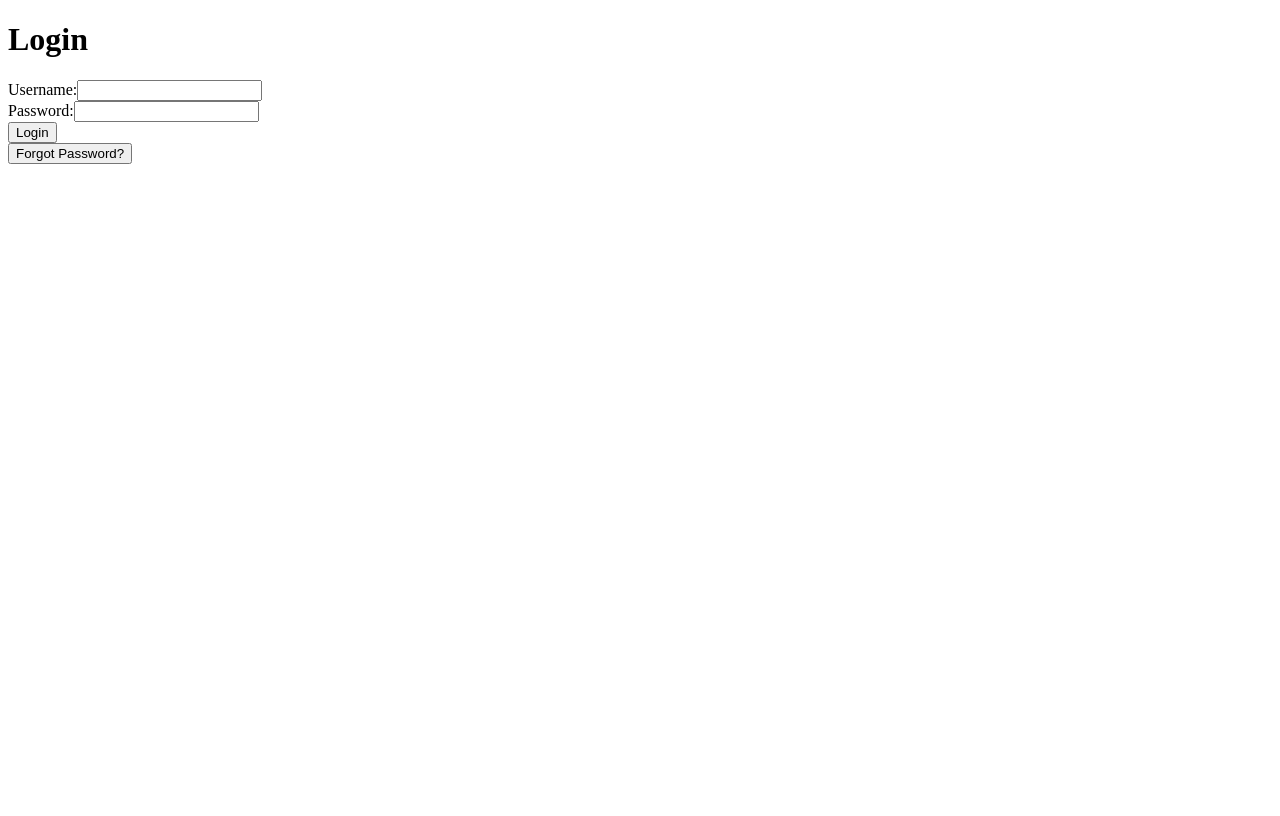
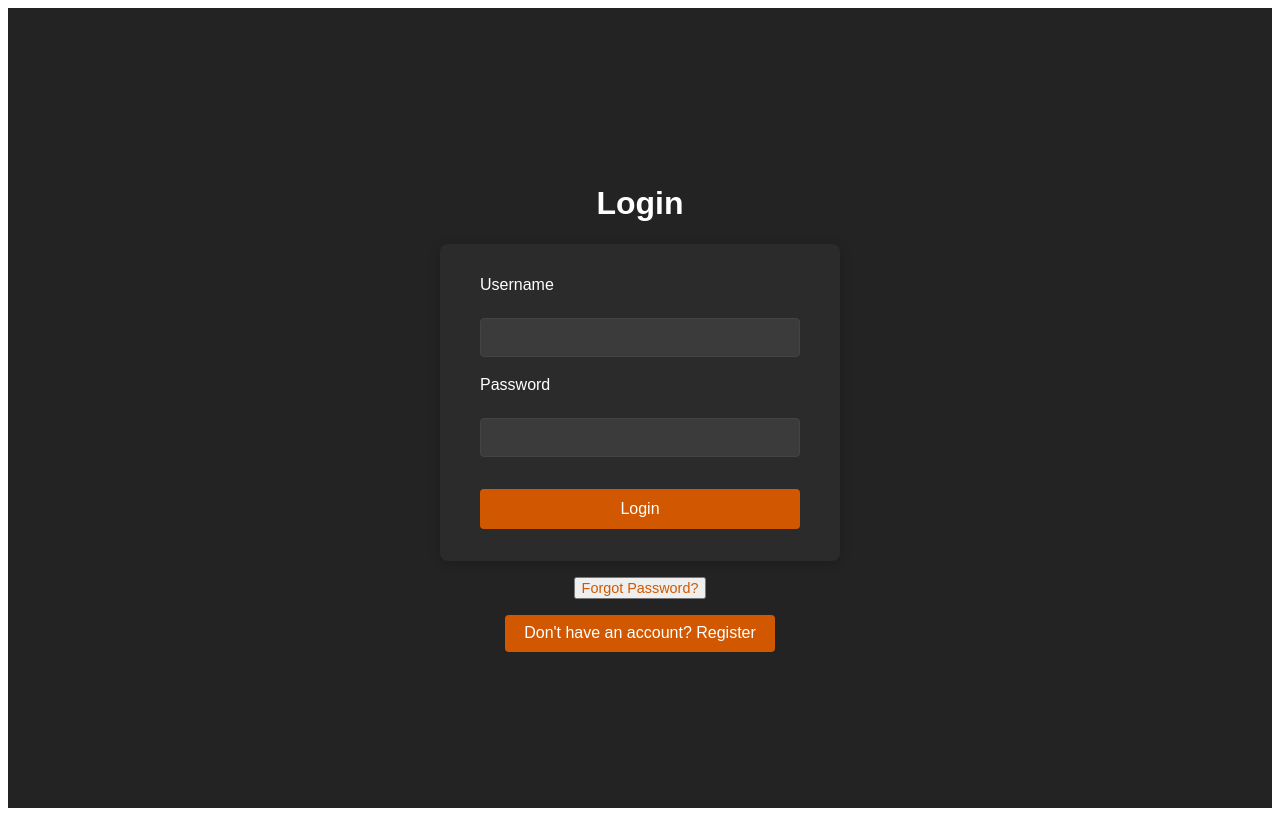
Before and after one commit to harshitagarwal04/Task-Management-System, a Next.js app in the folder frontend/: page /login in a window 1280 px wide. Built offline with nearby package versions, Linux system fonts and the light colour scheme.

Commit message:
Refactor UI components for Reset Password, Login, Home, and Register pages; implement consistent styling and layout improvements across forms

```diff
--- a/frontend/src/pages/login.tsx
+++ b/frontend/src/pages/login.tsx
@@ -1,10 +1,13 @@
 import React, { useState } from 'react';
 import { loginUser } from '../utils/api';
+import { useRouter } from 'next/router';
+import styles from '../styles/login.module.css';
 
 const Login: React.FC = () => {
   const [username, setUsername] = useState('');
   const [password, setPassword] = useState('');
   const [error, setError] = useState<string | null>(null);
+  const router = useRouter();
 
   const handleLogin = async (e: React.FormEvent) => {
     e.preventDefault();
@@ -20,16 +23,18 @@ const Login: React.FC = () => {
   };
 
   const handleResetPassword = () => {
-    console.log('Redirecting to reset password page...');
-    window.location.href = '/ResetPassword'; // Redirect to the reset password page
+    window.location.href = '/ResetPassword';
+  };
+
+  const handleRegisterRedirect = () => {
+    router.push('/register');
   };
 
   return (
-    <div>
+    <div className={styles.loginContainer}>
       <h1>Login</h1>
-      <form onSubmit={handleLogin}>
-        <div>
-          <label htmlFor="username">Username:</label>
+      <form className={styles.loginForm} onSubmit={handleLogin}>
+        <label htmlFor="username">Username</label>
         <input
           type="text"
           id="username"
@@ -37,9 +42,7 @@ const Login: React.FC = () => {
           onChange={(e) => setUsername(e.target.value)}
           required
         />
-        </div>
-        <div>
-          <label htmlFor="password">Password:</label>
+        <label htmlFor="password">Password</label>
         <input
           type="password"
           id="password"
@@ -47,11 +50,15 @@ const Login: React.FC = () => {
           onChange={(e) => setPassword(e.target.value)}
           required
         />
-        </div>
-        {error && <p style={{ color: 'red' }}>{error}</p>}
+        {error && <p className={styles.loginError}>{error}</p>}
         <button type="submit">Login</button>
       </form>
-      <button onClick={handleResetPassword}>Forgot Password?</button>
+      <button className={styles.resetpasswordLink} onClick={handleResetPassword}>
+        Forgot Password?
+      </button>
+      <button className={styles.registerRedirectButton} onClick={handleRegisterRedirect}>
+        Don't have an account? Register
+      </button>
     </div>
   );
 };
--- /dev/null
+++ b/frontend/src/styles/login.module.css
@@ -0,0 +1,90 @@
+.loginContainer {
+  min-height: 100vh;
+  background: #232323;
+  color: #fff;
+  display: flex;
+  flex-direction: column;
+  align-items: center;
+  justify-content: center;
+  font-family: 'Arial', sans-serif;
+}
+
+.loginForm {
+  background: #2b2b2b;
+  padding: 2rem 2.5rem;
+  border-radius: 8px;
+  box-shadow: 0 2px 12px rgba(0,0,0,0.2);
+  display: flex;
+  flex-direction: column;
+  gap: 1.2rem;
+  min-width: 320px;
+}
+
+.loginForm label {
+  font-weight: 500;
+  margin-bottom: 0.3rem;
+}
+
+.loginForm input {
+  padding: 0.6rem;
+  border: 1px solid #444;
+  border-radius: 4px;
+  background: #3b3b3b;
+  color: #fff;
+  font-size: 1rem;
+}
+
+.loginForm button {
+  background: #d15800;
+  color: #fff;
+  border: none;
+  border-radius: 4px;
+  padding: 0.7rem 1.2rem;
+  font-size: 1rem;
+  cursor: pointer;
+  margin-top: 0.75rem;
+  transition: background 0.2s;
+}
+
+.loginForm button:hover {
+  background: #b34700;
+
+}
+
+.loginError {
+  color: #f44336;
+  margin: 0.5rem 0;
+  font-size: 0.95rem;
+  text-align: center;
+}
+
+.resetpasswordLink {
+  color: #d15800;
+  text-decoration: none;
+  font-size: 0.9rem;
+  margin-top: 1rem;
+}
+.resetpasswordLink:hover {
+  text-decoration: underline;
+}
+
+.registerRedirectButton {
+  background: #d15800;
+  color: #fff;
+  border: none;
+  border-radius: 4px;
+  padding: 0.6rem 1.2rem;
+  font-size: 1rem;
+  cursor: pointer;
+  margin: 1rem auto 0 auto; /* Center horizontally, margin-top: 1rem */
+  transition: background 0.2s;
+  display: block;
+  width: auto; /* Restrict width to content */
+  min-width: 160px; /* Optional: set a minimum width for better appearance */
+}
+
+.registerRedirectButton:hover {
+  background: #b34700;
+  color: #232323;
+  text-decoration: underline;
+}
--- a/frontend/src/styles/profile.module.css
+++ b/frontend/src/styles/profile.module.css
@@ -92,8 +92,8 @@
 }
 
 .goBackButton {
-  background: #d15800;      /* White background */
-  color: #ffffff;        /* Dark gray text */
+  background: #d15800;
+  color: #ffffff;
   border: none;
   padding: 0.5rem 1rem;
   border-radius: 4px;
```
Also changed, not shown: frontend/src/pages/ResetPassword.tsx (+7 -10 lines), frontend/src/pages/index.tsx (+14 -6 lines), frontend/src/pages/register.tsx (+9 -11 lines), frontend/src/styles/Resetpassword.module.css (added, +65 -0 lines), frontend/src/styles/index.module.css (added, +42 -0 lines), frontend/src/styles/register.module.css (added, +70 -0 lines). Lines whose indentation alone changed are shown as unchanged.
